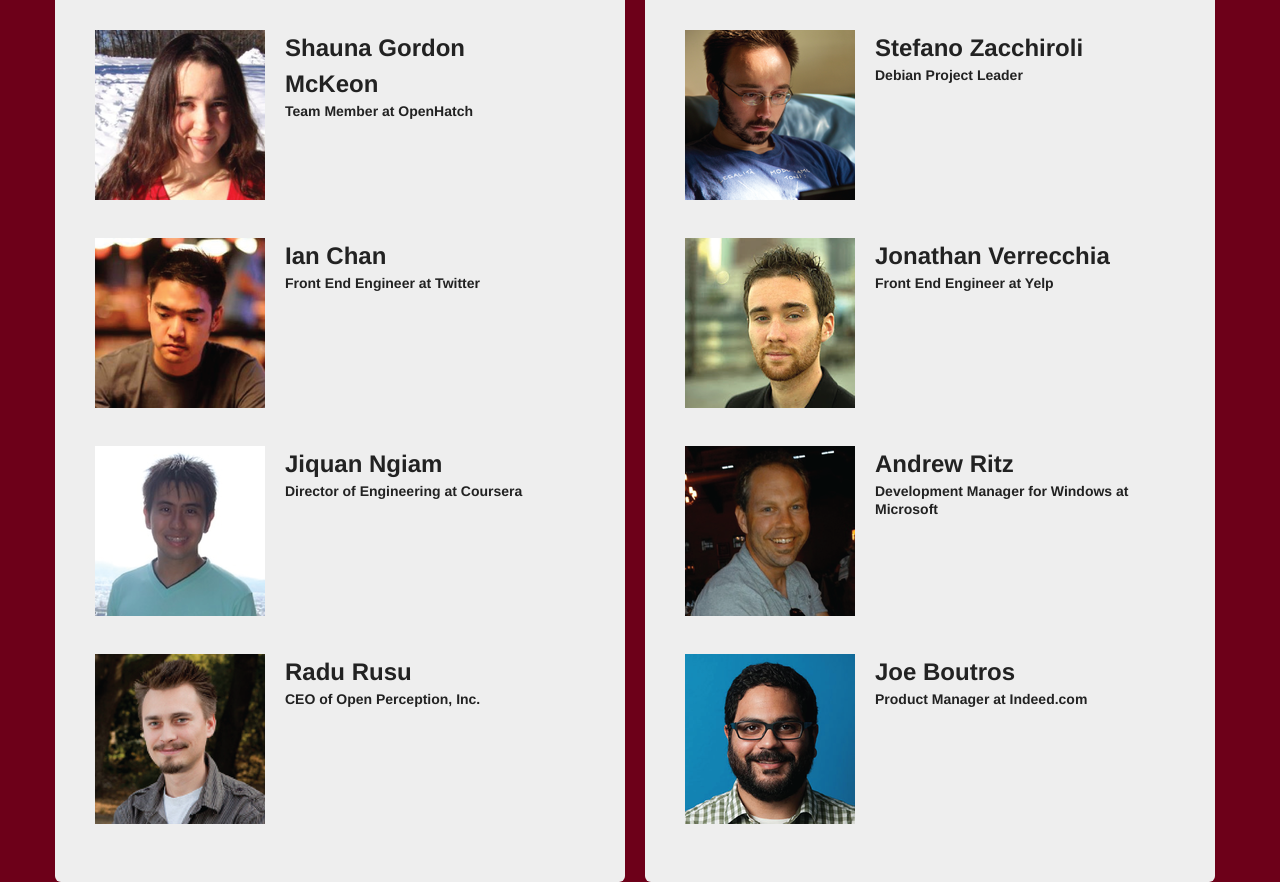
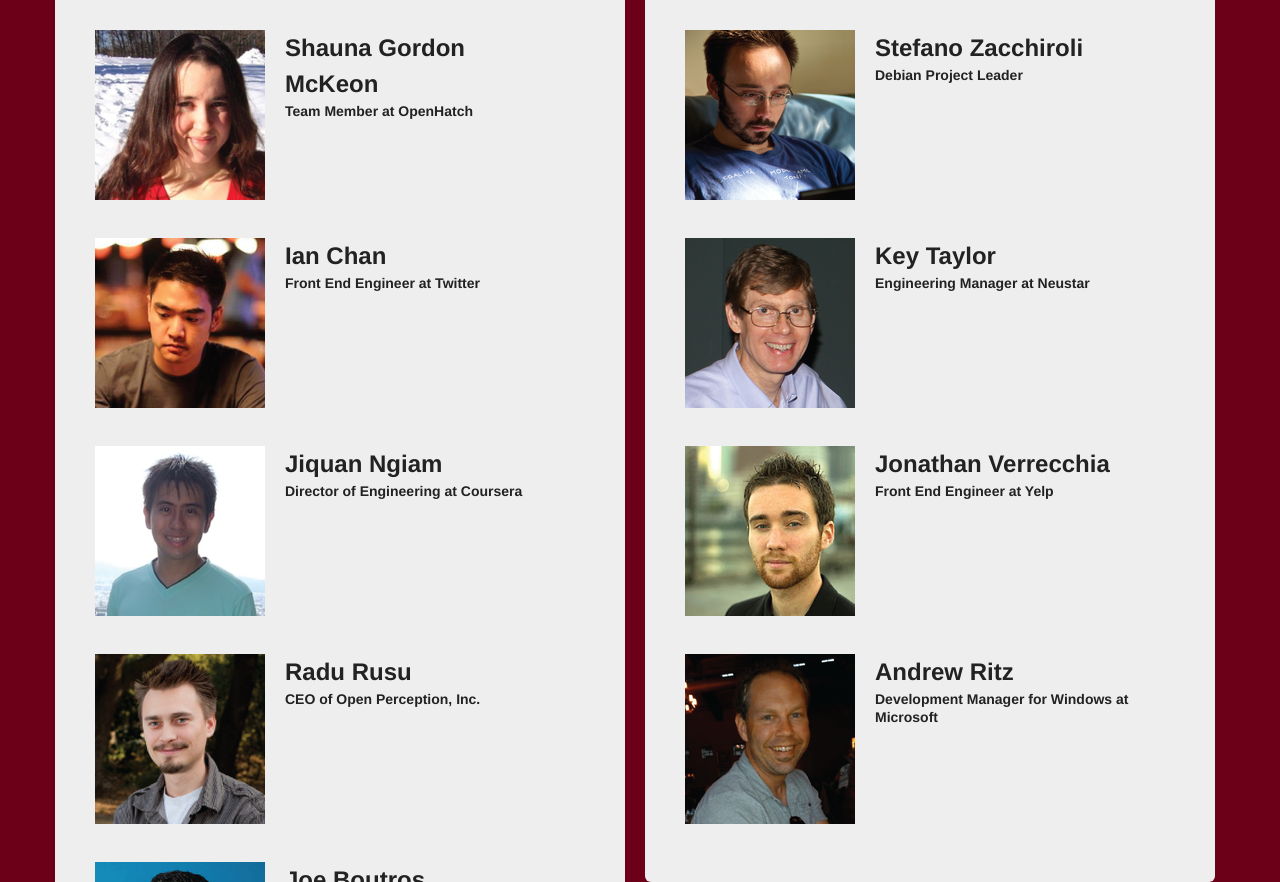
Before and after one commit to ReflectionsProjections/mango-django, a PHP site: page /speakers.php in a window 1280 px wide. Shown: the part 839-1721 px from the top of the page. Run offline with PHP 8.4, Linux system fonts and the light colour scheme.

Commit message:
Added Ken Taylor.

```diff
--- a/schedule.php
+++ b/schedule.php
@@ -120,6 +120,7 @@
 									"time" => "2:45 PM",
 									"desc" => "<p><a href='speakers.php#zacchiroli'>Stefano Zacchiroli</a><br/>Debian Project Leader<br/><em>1404 Siebel</em></p>
 											   <p><a href='speakers.php#chan'>Ian Chan</a><br/>Front End Engineer at Twitter<br/><em>1320 DCL</em></p>
+											   <p><a href='speakers.php#taylor'>Ken Taylor</a><br/>Engineering Manager at Neustar<br/><em>1310 DCL</em></p>
 											  ",
 								),
 								array(
--- /dev/null
+++ b/speaker_pages/ken_taylor.php
@@ -0,0 +1,39 @@
+<?php
+$speaker_id="taylor";
+$speaker_photo="kentaylor.png";
+$speaker_name="Key Taylor";
+$speaker_job="Engineering Manager at Neustar";
+$speaker_bio="
+<p>
+Ken Taylor is the Engineering Manager at the Neustar Innovation
+Center, located in the University of Illinois Research Park. He was
+part of the team that convinced Neustar to open an office in
+Champaign. Early in his career, Taylor co-founded a software
+consulting company with his college roommate, which lead to venture
+capital funding for the development of a biometrics device. At
+Motorola, Taylor lead the USB Connectivity team where he was a
+technical representative to USB.org. While at Yahoo, he worked on a
+variety of projects from monitoring tools to revenue collection on
+Hadoop. Taylor holds a Computer Science degree from the University of
+Illinois.
+</p>
+";
+
+
+$talk_abstract_id="taylor_talk_abstract";
+$talk_title="Secrets of the Universe, or A Few Random Bits";
+$talk_time="Saturday, 10/6 @ 2:45PM";
+$talk_location="1310 DCL";
+
+$talk_abstract="
+<p>
+You can write code, but how do run your startup or your career? In
+this talk, Taylor will apply his almost thirty years of experience in
+the computer science industry, from multiple startups and Fortune 100
+companies, and bring direct insights applicable to the road that lies
+ahead.
+</p>
+";
+
+include "speaker_template.php";
+?>
--- a/speakers.php
+++ b/speakers.php
@@ -43,6 +43,7 @@
 					<?php include("speaker_pages/ian_chan.php"); ?>
 					<?php include("speaker_pages/jiquan_ngiam.php"); ?>
 					<?php include("speaker_pages/radu_rusu.php"); ?>
+					<?php include("speaker_pages/joe_boutros.php"); ?>
 				</div>
 			</div>
 			<div class="span6">
@@ -51,9 +52,9 @@
 					<?php include("speaker_pages/rian_hunter.php"); ?>
 					<?php include("speaker_pages/zed_shaw.php"); ?>
 					<?php include("speaker_pages/stefano_zacchiroli.php"); ?>
+					<?php include("speaker_pages/ken_taylor.php"); ?>
 					<?php include("speaker_pages/jonathan_verrecchia.php"); ?>
 					<?php include("speaker_pages/andrew_ritz.php"); ?>
-					<?php include("speaker_pages/joe_boutros.php"); ?>
 				</div>
 			</div>
 		</div>
```
Also changed, not shown: img/speaker_photos/kentaylor.png (added).
